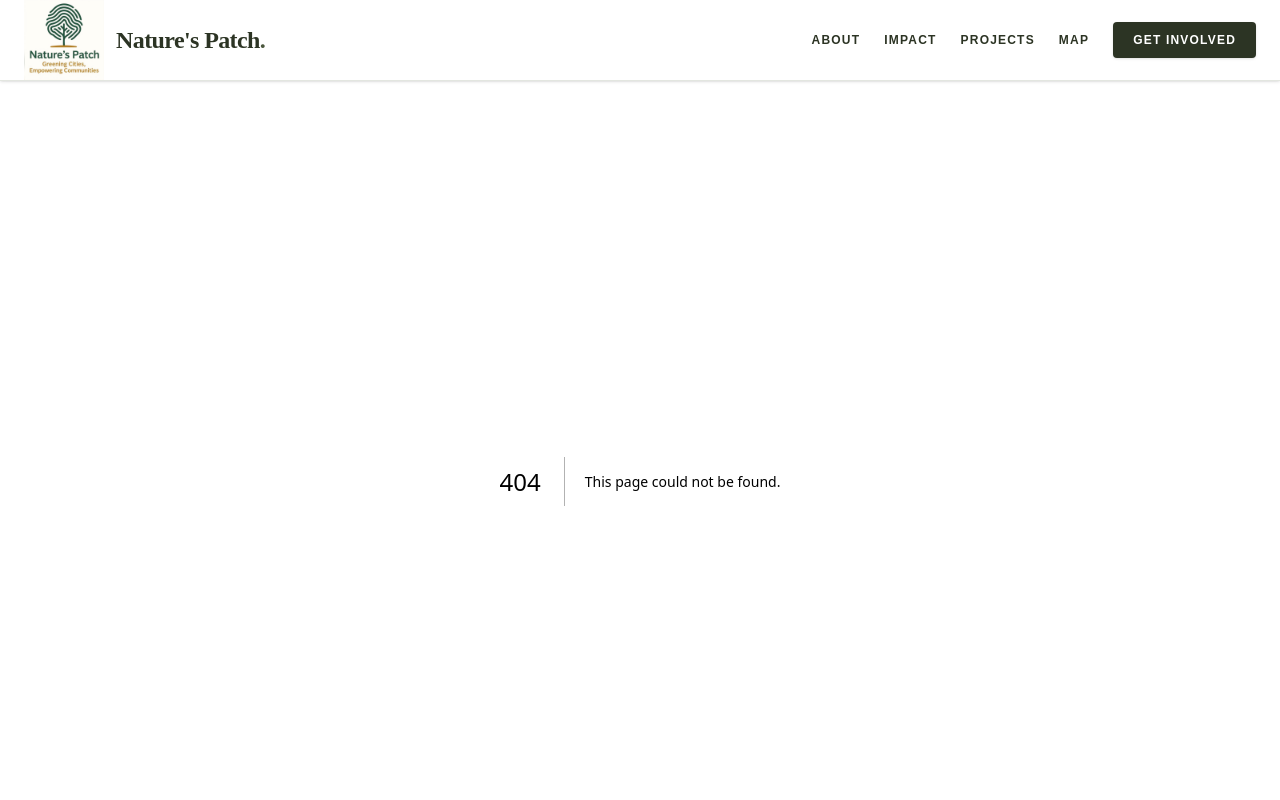
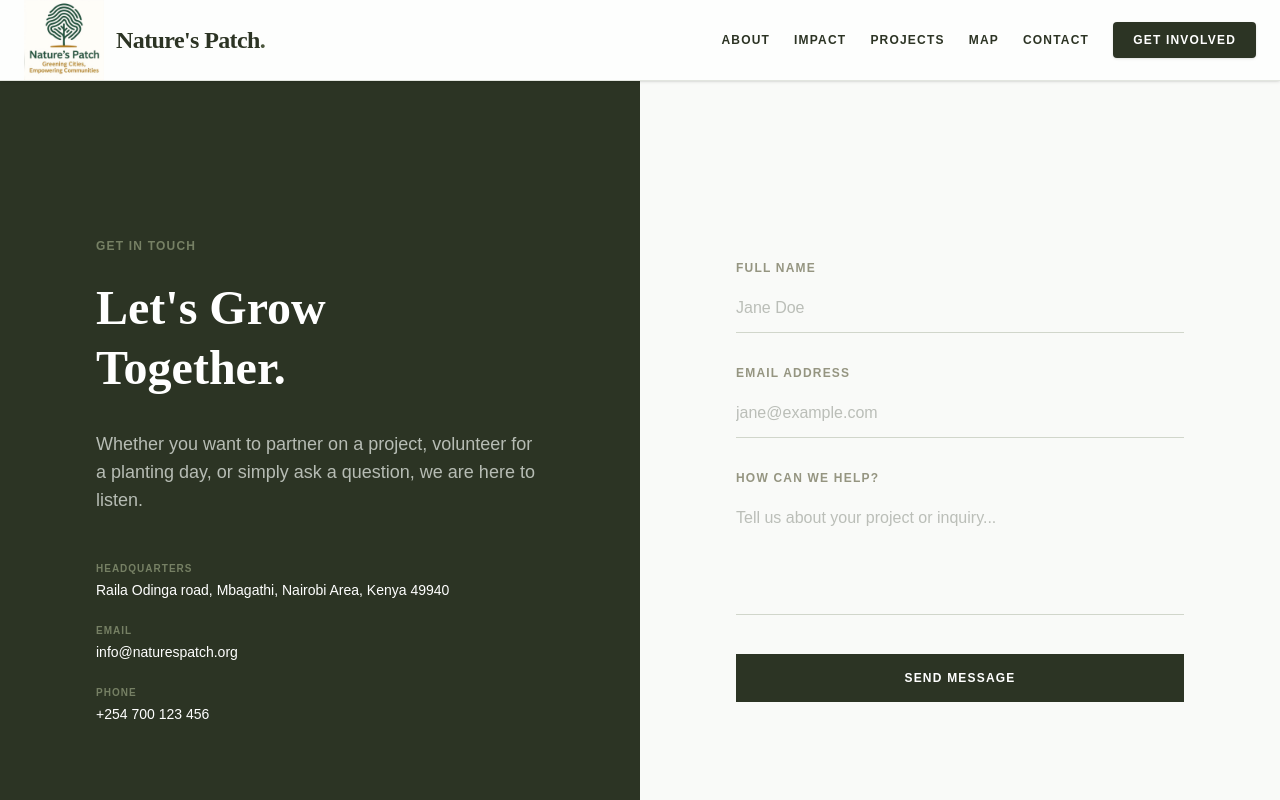
Before and after one commit to Diing54/natures-patch, a Next.js app in the folder natures-patch-v2/: page /contact in a window 1280 px wide. Before the commit this address had no page. Shown: the top 800 px of the page. Built offline with nearby package versions, Linux system fonts and the light colour scheme; no server answers.

Commit message:
Added functional Contact page

```diff
--- a/natures-patch-v2/package.json
+++ b/natures-patch-v2/package.json
@@ -9,6 +9,7 @@
     "lint": "eslint"
   },
   "dependencies": {
+    "@formspree/react": "^3.0.0",
     "leaflet": "^1.9.4",
     "next": "16.1.2",
     "next-sanity": "^12.0.12",
--- /dev/null
+++ b/natures-patch-v2/src/app/contact/page.js
@@ -0,0 +1,122 @@
+"use client";
+
+import { useForm, ValidationError } from '@formspree/react';
+
+export default function ContactPage() {
+  // 1. Hook into Formspree using the ID from .env
+  const [state, handleSubmit] = useForm(process.env.NEXT_PUBLIC_FORMSPREE_ID);
+
+  // 2. Success View (What happens after sending)
+  if (state.succeeded) {
+      return (
+          <div className="min-h-screen bg-moss flex items-center justify-center p-6">
+              <div className="bg-white p-12 max-w-lg text-center rounded-sm shadow-2xl animate-fade-in">
+                  <div className="text-4xl mb-4">🌱</div>
+                  <h2 className="font-serif text-3xl font-bold text-moss mb-4">Message Received.</h2>
+                  <p className="text-cedar mb-8">
+                      Thank you for reaching out to Nature's Patch, we will respond to your inquiry within 48 hours.
+                  </p>
+                  <a href="/" className="text-cypress font-bold uppercase text-xs tracking-widest border-b border-cypress pb-1 hover:text-moss">
+                      Return Home
+                  </a>
+              </div>
+          </div>
+      );
+  }
+
+  // 3. The Form View
+  return (
+    <div className="min-h-screen bg-white grid grid-cols-1 lg:grid-cols-2">
+
+        {/* Left: Contact Info (Static) */}
+        <div className="bg-moss text-white p-12 lg:p-24 flex flex-col justify-center">
+            <span className="text-olive font-bold uppercase tracking-widest text-xs mb-6">Get in Touch</span>
+            <h1 className="font-serif text-5xl font-bold mb-8 leading-tight">
+                Let's Grow <br/> Together.
+            </h1>
+            <p className="text-aloe/80 text-lg mb-12 font-light max-w-md">
+                Whether you want to partner on a project, volunteer for a planting day, or simply ask a question, we are here to listen.
+            </p>
+
+            <div className="space-y-6 text-sm">
+                <div>
+                    <div className="text-olive font-bold uppercase text-[10px] tracking-widest mb-1">Headquarters</div>
+                    <div>Raila Odinga road, Mbagathi, Nairobi Area, Kenya 49940</div>
+                </div>
+                <div>
+                    <div className="text-olive font-bold uppercase text-[10px] tracking-widest mb-1">Email</div>
+                    <div>info@naturespatch.org</div>
+                </div>
+                <div>
+                    <div className="text-olive font-bold uppercase text-[10px] tracking-widest mb-1">Phone</div>
+                    <div>+254 700 123 456</div>
+                </div>
+            </div>
+        </div>
+
+        {/* Right: The Form */}
+        <div className="p-12 lg:p-24 flex flex-col justify-center bg-light">
+            <form onSubmit={handleSubmit} className="space-y-8 max-w-md w-full">
+
+                {/* Name Field */}
+                <div>
+                    <label htmlFor="name" className="block text-xs font-bold uppercase text-cedar tracking-widest mb-2">
+                        Full Name
+                    </label>
+                    <input
+                        id="name"
+                        type="text"
+                        name="name"
+                        placeholder="Jane Doe"
+                        className="w-full bg-transparent border-b border-olive/30 py-3 text-moss placeholder-moss/30 focus:outline-none focus:border-moss transition-colors"
+                        required
+                    />
+                </div>
+
+                {/* Email Field */}
+                <div>
+                    <label htmlFor="email" className="block text-xs font-bold uppercase text-cedar tracking-widest mb-2">
+                        Email Address
+                    </label>
+                    <input
+                        id="email"
+                        type="email"
+                        name="email"
+                        placeholder="jane@example.com"
+                        className="w-full bg-transparent border-b border-olive/30 py-3 text-moss placeholder-moss/30 focus:outline-none focus:border-moss transition-colors"
+                        required
+                    />
+                    <ValidationError prefix="Email" field="email" errors={state.errors} className="text-red-500 text-xs mt-1" />
+                </div>
+
+                {/* Message Field */}
+                <div>
+                    <label htmlFor="message" className="block text-xs font-bold uppercase text-cedar tracking-widest mb-2">
+                        How can we help?
+                    </label>
+                    <textarea
+                        id="message"
+                        name="message"
+                        rows="4"
+                        placeholder="Tell us about your project or inquiry..."
+                        className="w-full bg-transparent border-b border-olive/30 py-3 text-moss placeholder-moss/30 focus:outline-none focus:border-moss transition-colors resize-none"
+                        required
+                    />
+                    <ValidationError prefix="Message" field="message" errors={state.errors} className="text-red-500 text-xs mt-1" />
+                </div>
+
+                {/* Submit Button */}
+                <button
+                    type="submit"
+                    disabled={state.submitting}
+                    className="bg-moss text-white px-8 py-4 w-full font-bold uppercase tracking-widest text-xs hover:bg-cypress transition-all disabled:opacity-50 disabled:cursor-not-allowed"
+                >
+                    {state.submitting ? "Sending..." : "Send Message"}
+                </button>
+
+            </form>
+        </div>
+
+    </div>
+  );
+}
--- a/natures-patch-v2/src/components/Navbar.js
+++ b/natures-patch-v2/src/components/Navbar.js
@@ -34,6 +34,7 @@ export default function Navbar() {
           <a href="/impact" className="hover:text-cypress transition-colors">Impact</a>
           <a href="/projects" className="hover:text-cypress transition-colors">Projects</a>
           <a href="/map" className="hover:text-cypress transition-colors">Map</a>
+          <a href="/contact" className="hover:text-cypress transition-colors">Contact</a> {/* <--- Added Here */}
           <a href="/get-involved" className="bg-moss text-white px-5 py-2.5 rounded-sm hover:bg-cypress transition-all shadow-sm">
             Get Involved
           </a>
@@ -62,6 +63,7 @@ export default function Navbar() {
             <a href="/projects" onClick={() => setIsOpen(false)} className="border-b border-moss/10 pb-2">Projects</a>
             <a href="/map" onClick={() => setIsOpen(false)} className="border-b border-moss/10 pb-2">Map</a>
             <a href="/lab" onClick={() => setIsOpen(false)} className="border-b border-moss/10 pb-2">The Lab</a>
+            <a href="/contact" onClick={() => setIsOpen(false)} className="border-b border-moss/10 pb-2">Contact</a> {/* <--- Added Here */}
             <a href="/get-involved" onClick={() => setIsOpen(false)} className="text-cypress pt-2 text-base">→ Get Involved</a>
           </div>
         </div>
```
Also changed, not shown: 1 other file (tests, documents, lock files or other folders).
